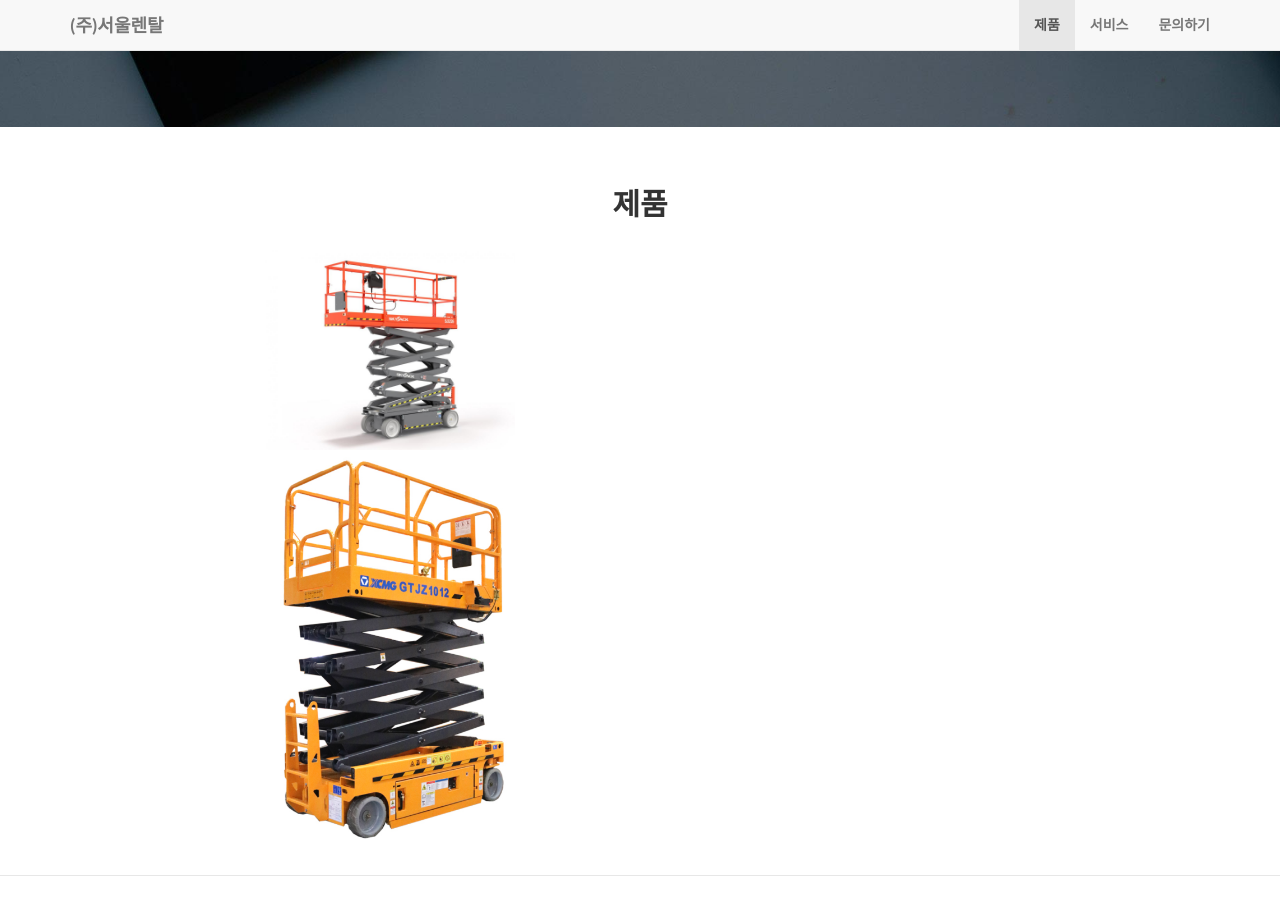
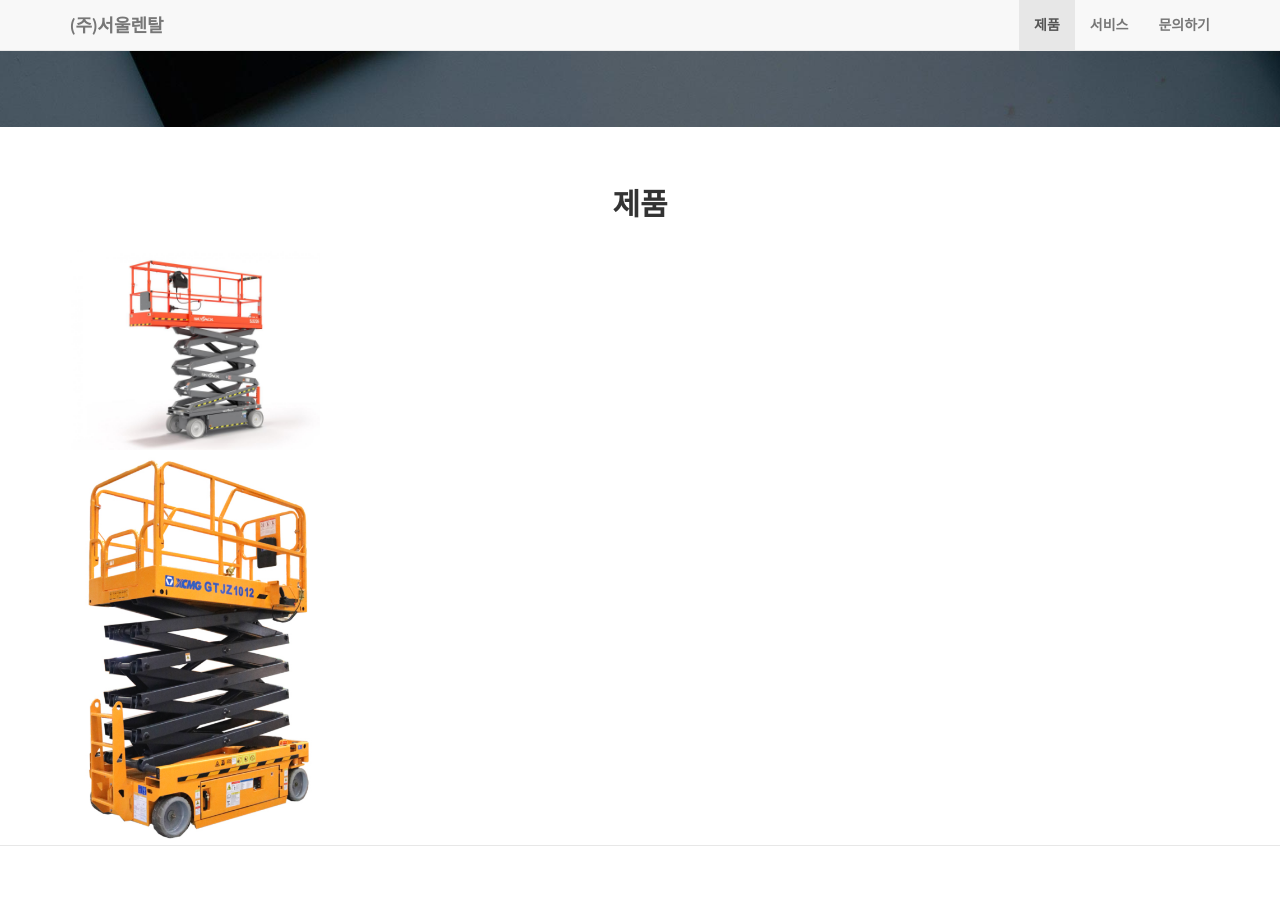
Before and after one commit to seoulrental/seoulrental.github.io, a Jekyll site: the page built from index.html, in a window 1280 px wide and 900 px high, scrolled down 730 px. Built offline with Jekyll 4.4.1, drawn with Linux system fonts in a browser that asks for light colours.

Commit message:
Update products.html

```diff
--- a/_includes/products.html
+++ b/_includes/products.html
@@ -2,12 +2,13 @@
     <section id="products" class="container content-section text-center">
         <div class="row">
             <div class="col-lg-8 col-lg-offset-2">
-              <br/><br/>
-              <h2> 제품 </h2>
-              <br/>
-                <p><a href="https://www.skyjack.com/product/sj322026-new#tab-specifications"><img width="250" height="100%" class="img-responsive" src="img/services/sj3226.jpg" alt=""></a>
-                <a href="http://www.xcmg.com/en-ap/product/116979.htm"><img width="250" height="100%" class="img-responsive" src="img/services/GTJZ1012.png" alt=""></a></p>
+                <br/><br/>
+                <h2> 제품 </h2>
                 <br/>
-              </div>
+            </div>
+                <div class="col-lg-5 col-sm-6">
+                    <div class="clearfix"><a href="https://www.skyjack.com/product/sj322026-new#tab-specifications"><img width="250" height="100%" class="img-responsive" src="img/services/sj3226.jpg" alt=""></a></div>
+                    <div class="clearfix"><a href="http://www.xcmg.com/en-ap/product/116979.htm"><img width="250" height="100%" class="img-responsive" src="img/services/GTJZ1012.png" alt=""></a></div>
+                </div>
         </div>
     </section
```
